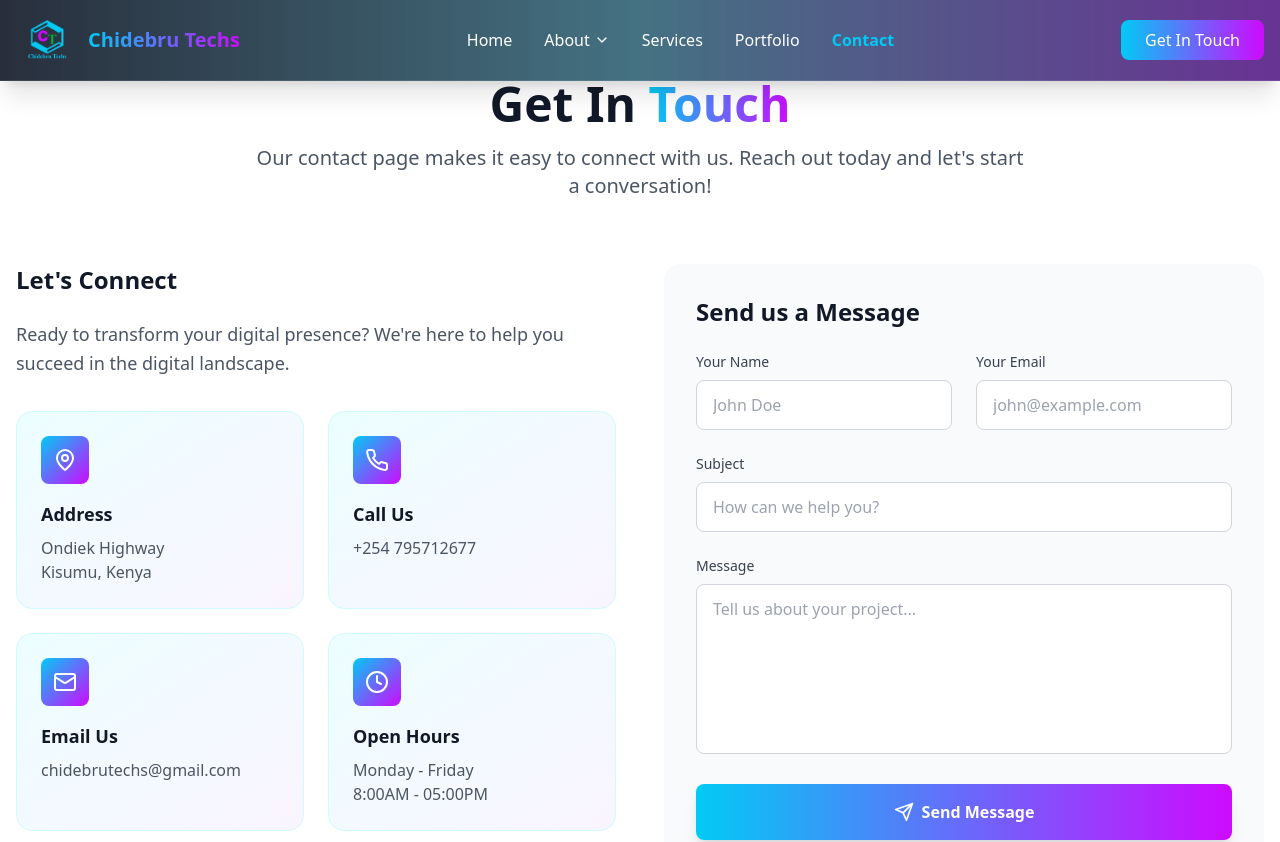
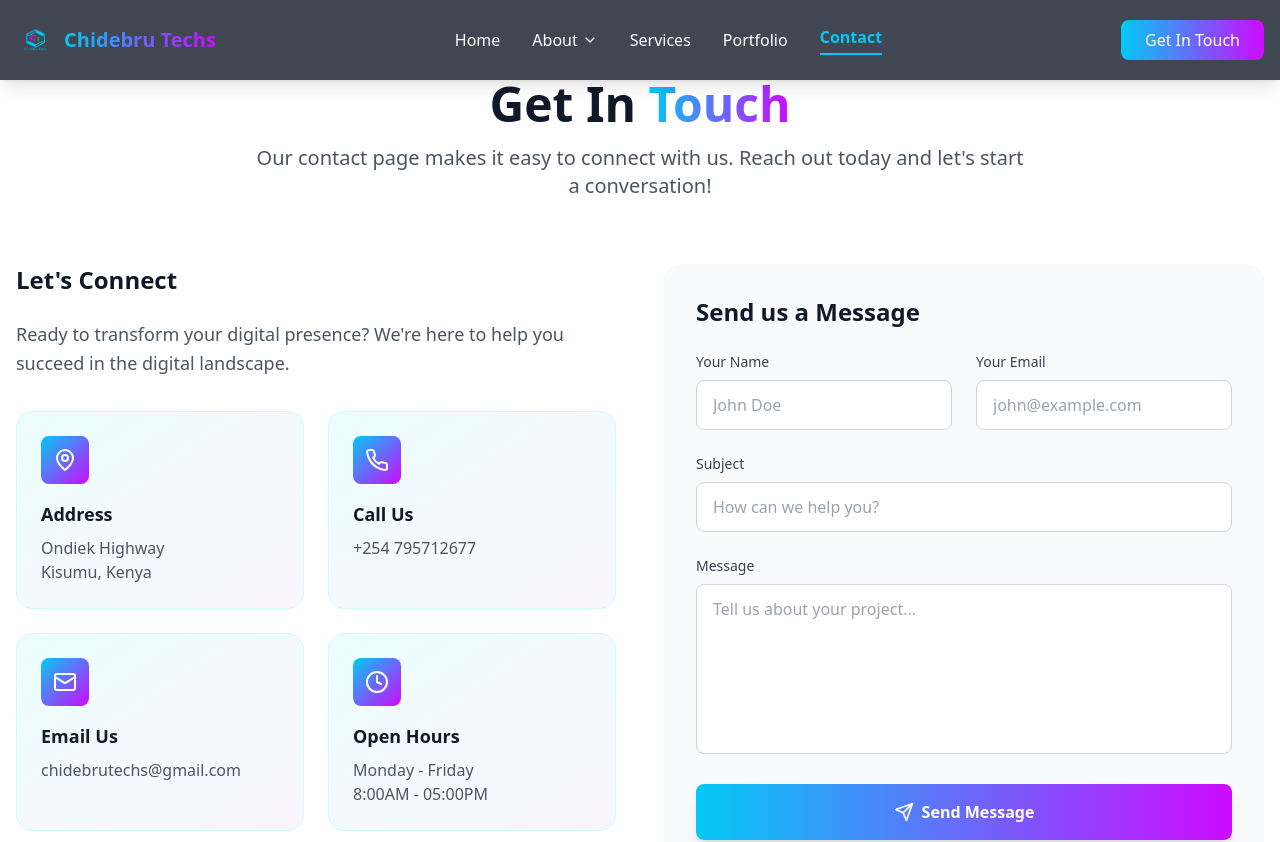
Before and after one commit to ChidebruTechs/chidebru-frontend, a React (Vite) app: page /contact in a window 1280 px wide. Shown: the top 842 px of the page. Built offline with nearby package versions, Linux system fonts and the light colour scheme.

Commit message:
modified the header

```diff
--- a/package.json
+++ b/package.json
@@ -1,6 +1,6 @@
 {
   "name": "vite-react-typescript-starter",
-   "homepage": "https://ChidebruTechs.github.io/chidebru-frontend/",
+  "homepage": "https://ChidebruTechs.github.io/chidebru-frontend/",
   "private": true,
   "version": "0.0.0",
   "type": "module",
@@ -33,6 +33,6 @@
     "tailwindcss": "^3.4.1",
     "typescript": "^5.5.3",
     "typescript-eslint": "^8.3.0",
-    "vite": "^5.4.2"
+    "vite": "^7.1.4"
   }
 }
--- a/src/components/Header.tsx
+++ b/src/components/Header.tsx
@@ -33,19 +33,21 @@ const Header = () => {
   ];
 
   return (
-    <header className={`fixed top-0 left-0 right-0 z-50 transition-all duration-500 ${
+    <header className={`fixed top-0 left-0 right-0 z-50 transition-all duration-300 ${
       isScrolled
-        ? 'bg-gradient-to-r from-white/95 via-cyan-50/95 to-purple-50/95 backdrop-blur-xl shadow-2xl border-b border-cyan-200/50'
-        : 'bg-gradient-to-r from-gray-900/90 via-cyan-900/80 to-purple-900/90 backdrop-blur-lg shadow-xl border-b border-white/10'
+        ? 'bg-gray-900/80 backdrop-blur-md shadow-2xl border-b border-gray-200'
+        : 'bg-gray-900/80 backdrop-blur-sm shadow-lg' // Distinct background when not scrolled
     }`}>
       <div className="container mx-auto px-4">
         <div className="flex items-center justify-between h-20">
           {/* Logo */}
           <Link to="/" className="flex items-center space-x-2">
-            <div className="w-16 h-16 rounded-lg flex items-center justify-center">
+            <div className="w-10 h-10 rounded-lg flex items-center justify-center">
               <img src="/logo.png" alt="Chidebru Techs Logo" className="w-full h-full object-contain p-1" />
             </div>
-            <span className="text-xl font-bold gradient-text transition-all duration-300 hover:scale-105">
+            <span className={`${
+              isScrolled ? 'text-white' : 'text-white' // Adjust logo text color based on scroll
+            } text-xl font-bold gradient-text transition-colors`}>
               Chidebru Techs
             </span>
           </Link>
@@ -61,10 +63,10 @@ const Header = () => {
               >
                 <Link
                   to={item.path}
-                  className={`flex items-center space-x-1 transition-all duration-300 hover:text-[#02caf5] hover:-translate-y-0.5 ${ // Enhanced hover effect
+                  className={`flex items-center space-x-1 transition-all duration-300 hover:text-[#02caf5] hover:scale-105 relative ${ // Enhanced hover effect
                     (item.exact ? location.pathname === item.path : location.pathname.startsWith(item.path)) // Check for active path
-                      ? 'text-[#02caf5] font-bold' // Active link style
-                      : isScrolled ? 'text-gray-700' : 'text-white' // Default link style based on scroll
+                      ? 'text-[#02caf5] font-bold border-b-2 border-[#02caf5] pb-1' // Enhanced active link style
+                      : isScrolled ? 'text-white' : 'text-white' // Default link style based on scroll
                   }`}
                 >
                   <span>{item.label}</span>
@@ -100,7 +102,9 @@ const Header = () => {
           <button
             onClick={() => setIsMenuOpen(!isMenuOpen)}
             className={`lg:hidden p-2 rounded-lg transition-all duration-300 hover:scale-110 ${
-              isScrolled ? 'text-gray-700 hover:bg-cyan-100' : 'text-white hover:bg-white/20'
+              isScrolled
+                ? 'v hover:bg-gray-100'
+                : 'text-white hover:bg-white/10'
             }`}
           >
             {isMenuOpen ? <X className="w-6 h-6" /> : <Menu className="w-6 h-6" />}
@@ -109,15 +113,16 @@ const Header = () => {
 
         {/* Mobile Navigation */}
         {isMenuOpen && (
-          <div className="lg:hidden absolute top-full left-0 right-0 bg-white shadow-lg rounded-b-lg">
+          <div className="lg:hidden absolute top-full left-0 right-0 bg-white shadow-2xl rounded-b-lg border-b border-gray-200">
             <nav className="flex flex-col space-y-1 p-4">
               {navItems.map((item, index) => (
                 <div key={index}>
                   <Link
                     to={item.path}
-                    className={`block px-4 py-3 rounded-lg transition-colors ${
+                    className={`block px-4 py-3 rounded-lg transition-all duration-300 transform hover:scale-105 ${
                       (item.exact ? location.pathname === item.path : location.pathname.startsWith(item.path))
-                        ? 'bg-cyan-50 text-[#02caf5] font-semibold' : 'text-gray-700 hover:bg-cyan-50 hover:text-[#02caf5]'
+                        ? 'bg-gradient-to-r from-cyan-50 to-purple-50 text-[#02caf5] font-semibold border-l-4 border-[#02caf5]'
+                        : 'text-gray-700 hover:bg-gradient-to-r hover:from-cyan-50 hover:to-purple-50 hover:text-[#02caf5]'
                     }`}
                     onClick={() => setIsMenuOpen(false)}
                   >
@@ -129,8 +134,10 @@ const Header = () => {
                         <Link
                           key={dropIndex}
                           to={dropdownItem.path}
-                         className={`block px-4 py-2 text-sm rounded-lg transition-colors ${
-                           location.pathname === dropdownItem.path ? 'bg-cyan-50 text-[#02caf5] font-semibold' : 'text-gray-600 hover:bg-cyan-50 hover:text-[#02caf5]'
+                         className={`block px-4 py-2 text-sm rounded-lg transition-all duration-300 transform hover:scale-105 ${
+                           location.pathname === dropdownItem.path
+                             ? 'bg-gradient-to-r from-cyan-50 to-purple-50 text-[#02caf5] font-semibold border-l-2 border-[#02caf5]'
+                             : 'text-gray-600 hover:bg-gradient-to-r hover:from-cyan-50 hover:to-purple-50 hover:text-[#02caf5]'
                          }`}
                           onClick={() => setIsMenuOpen(false)}
                         >
@@ -143,7 +150,7 @@ const Header = () => {
               ))}
               <Link
                 to="/contact"
-               className="inline-flex items-center justify-center px-6 py-3 bg-gradient-to-r from-[#02caf5] to-[#ce0aff] text-white rounded-lg font-medium hover:from-[#0299c7] hover:to-[#a308cc] transition-all mt-4"
+               className="inline-flex items-center justify-center px-6 py-3 bg-gradient-to-r from-[#02caf5] to-[#ce0aff] text-white rounded-lg font-medium hover:from-[#0299c7] hover:to-[#a308cc] transition-all transform hover:scale-105 shadow-lg hover:shadow-xl mt-4"
                 onClick={() => setIsMenuOpen(false)}
               >
                 Get In Touch
```
Also changed, not shown: 2 other files (tests, documents, lock files or other folders).
